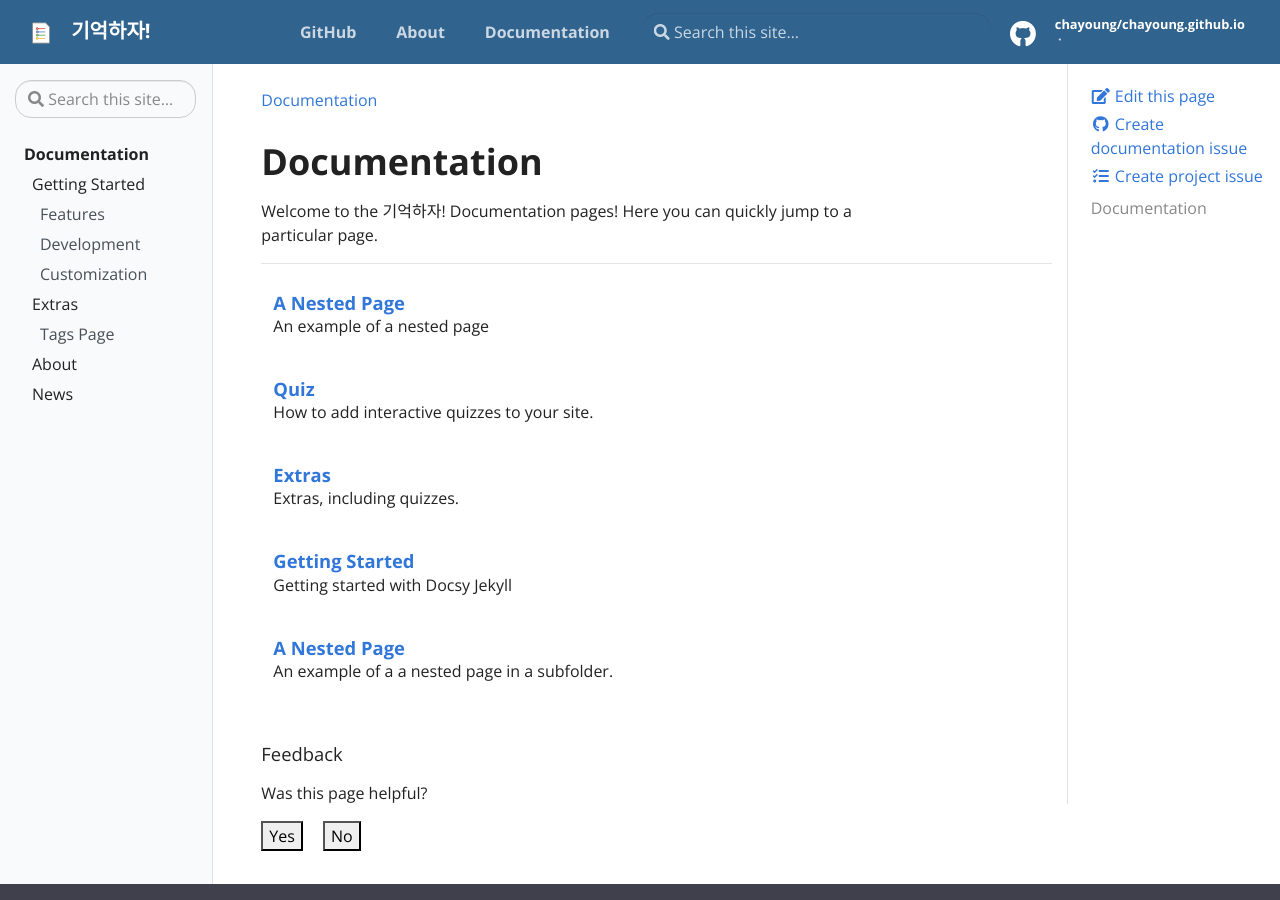
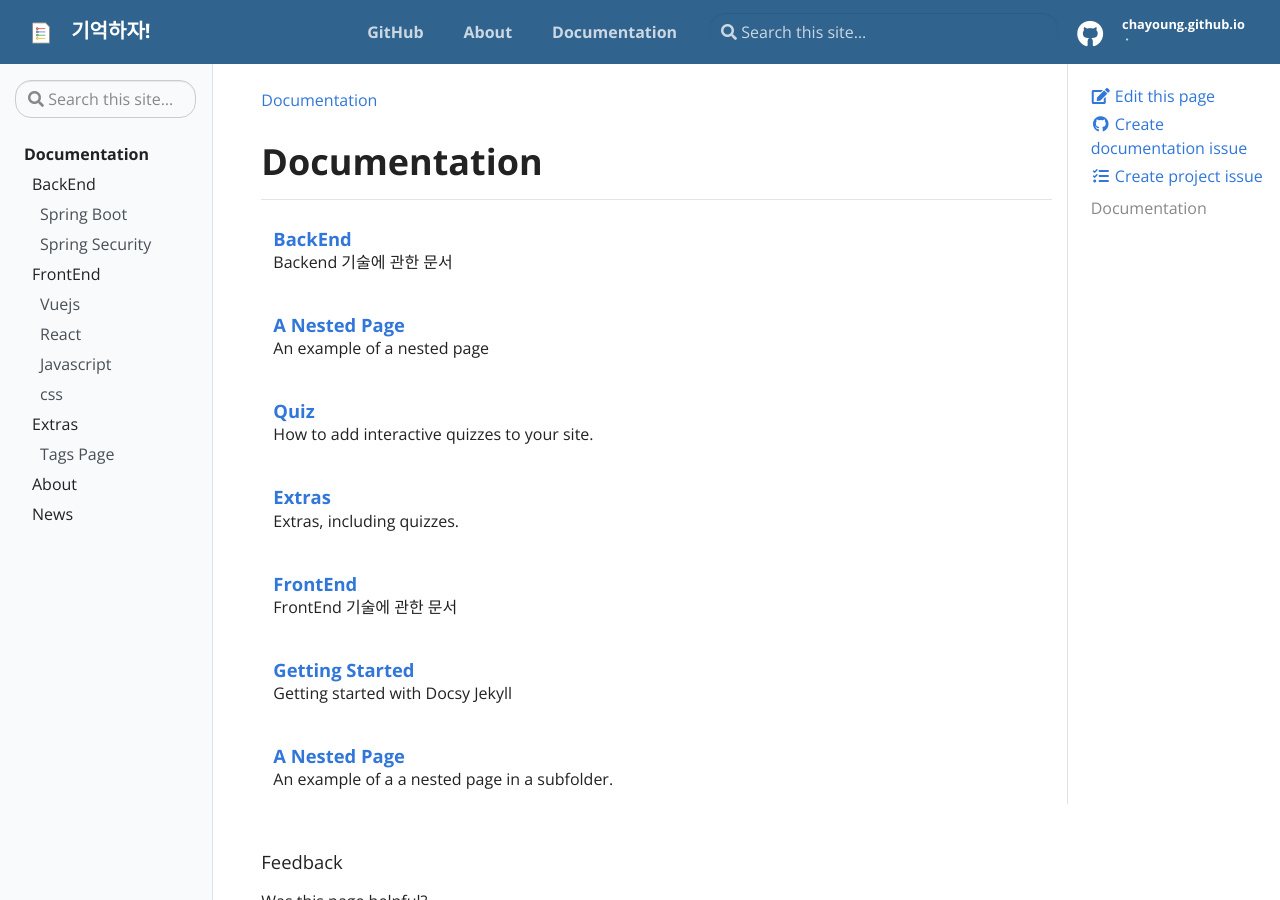
Before and after one commit to chayoung/old_chayoung.github.io, a Jekyll site: the page built from pages/docs.md, in a window 1280 px wide and 900 px high. Built offline with Jekyll 4.4.1, drawn with Linux system fonts in a browser that asks for light colours.

Commit message:
Modified mene

```diff
--- a/_data/toc.yml
+++ b/_data/toc.yml
@@ -1,15 +1,24 @@
 - title: Documentation
   url: docs
   links:
-    - title: "Getting Started"
-      url: "docs/getting-started"
+    - title: "BackEnd"
+      url: "docs/backend"
       children:
-        - title: Features
-          url: "docs/getting-started#getting-started"
-        - title: Development
-          url: "docs/getting-started#development"
-        - title: Customization
-          url: "docs/getting-started#customization"
+        - title: Spring Boot
+          url: "docs/backend#spring-boot"
+        - title: Spring Security
+          url: "docs/backend#spring-security"
+    - title: "FrontEnd"
+      url: "docs/frontend"
+      children:
+        - title: Vuejs
+          url: "docs/frontend#vuejs"
+        - title: React
+          url: "docs/frontend#react"
+        - title: Javascript
+          url: "docs/frontend#javascript"
+        - title: css
+          url: "docs/frontend#css"
     - title: "Extras"
       url: "docs/extras"
       children:
--- /dev/null
+++ b/_docs/backend.md
@@ -0,0 +1,25 @@
+---
+title: BackEnd
+tags:
+ - backend
+ - server
+ - spring
+ - boot
+ - security
+description: Backend 기술에 관한 문서
+---
+
+# BackEnd (B/E)
+
+## Spring Boot
+
+### 타이틀~~
+
+blar~ blar~
+
+
+## Spring Security
+
+### 타이틀~~
+
+blar~ blar~
--- /dev/null
+++ b/_docs/frontend.md
@@ -0,0 +1,40 @@
+---
+title: FrontEnd
+tags:
+ - frontend
+ - vuejs
+ - react
+ - javascript
+ - js
+ - css
+ - style
+description: FrontEnd 기술에 관한 문서
+---
+
+# FrontEnd (F/E)
+
+## Vuejs
+
+### 타이틀~~
+
+blar~ blar~
+
+
+## React
+
+### 타이틀~~
+
+blar~ blar~
+
+
+## javascript
+
+### 타이틀~~
+
+blar~ blar~
+
+## css
+
+### Style
+
+blar~ blar~
--- a/_includes/header.html
+++ b/_includes/header.html
@@ -21,7 +21,8 @@
           <a class="gh-source" data-gh-source="github" href="{{ site.repo }}" title="Go to repository" data-md-state="done">
           <div class="gh-source__repository">
             <i class="fab fa fa-github fa-2x" style='padding-right:20px; float:left; margin-top:5px'></i>
-            {{ site.github_user }}/{{ site.github_repo }}
+            <!-- {{ site.github_user }}/{{ site.github_repo }} -->
+            {{ site.github_repo }}
           <ul class="gh-source__facts"><li class="gh-source__fact" id='stars'></li><li id="forks" class="gh-source__fact"></li></ul></div></a>
         </div>
       </div>
--- a/pages/docs.md
+++ b/pages/docs.md
@@ -6,8 +6,8 @@ permalink: /docs/
 
 # Documentation
 
-Welcome to the {{ site.title }} Documentation pages! Here you can quickly jump to a
-particular page.
+<!-- Welcome to the {{ site.title }} Documentation pages! Here you can quickly jump to a
+particular page. -->
 
 <div class="section-index">
     <hr class="panel-line">
```
Also changed, not shown: pages/about.md (+13 -3 lines).
